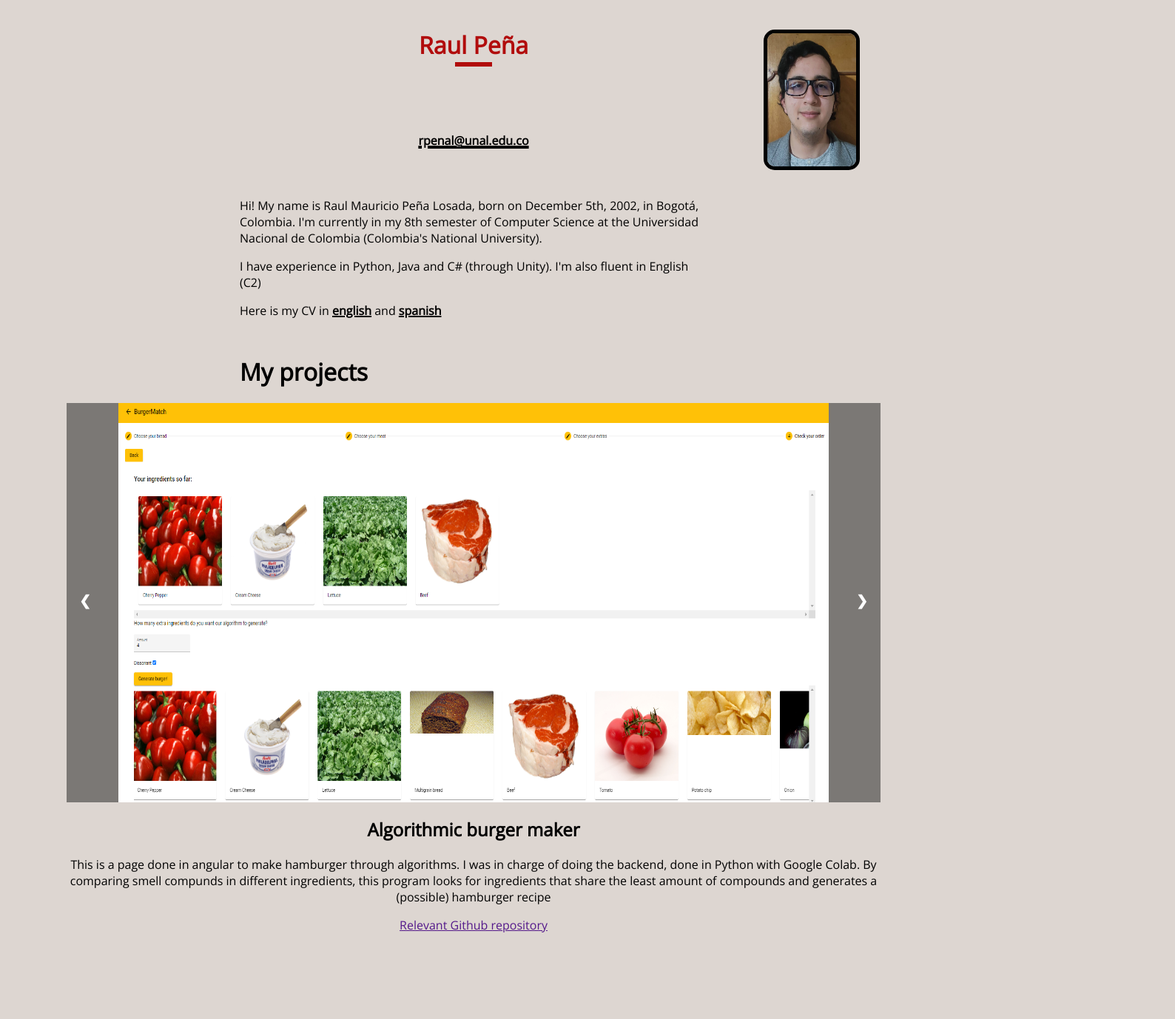
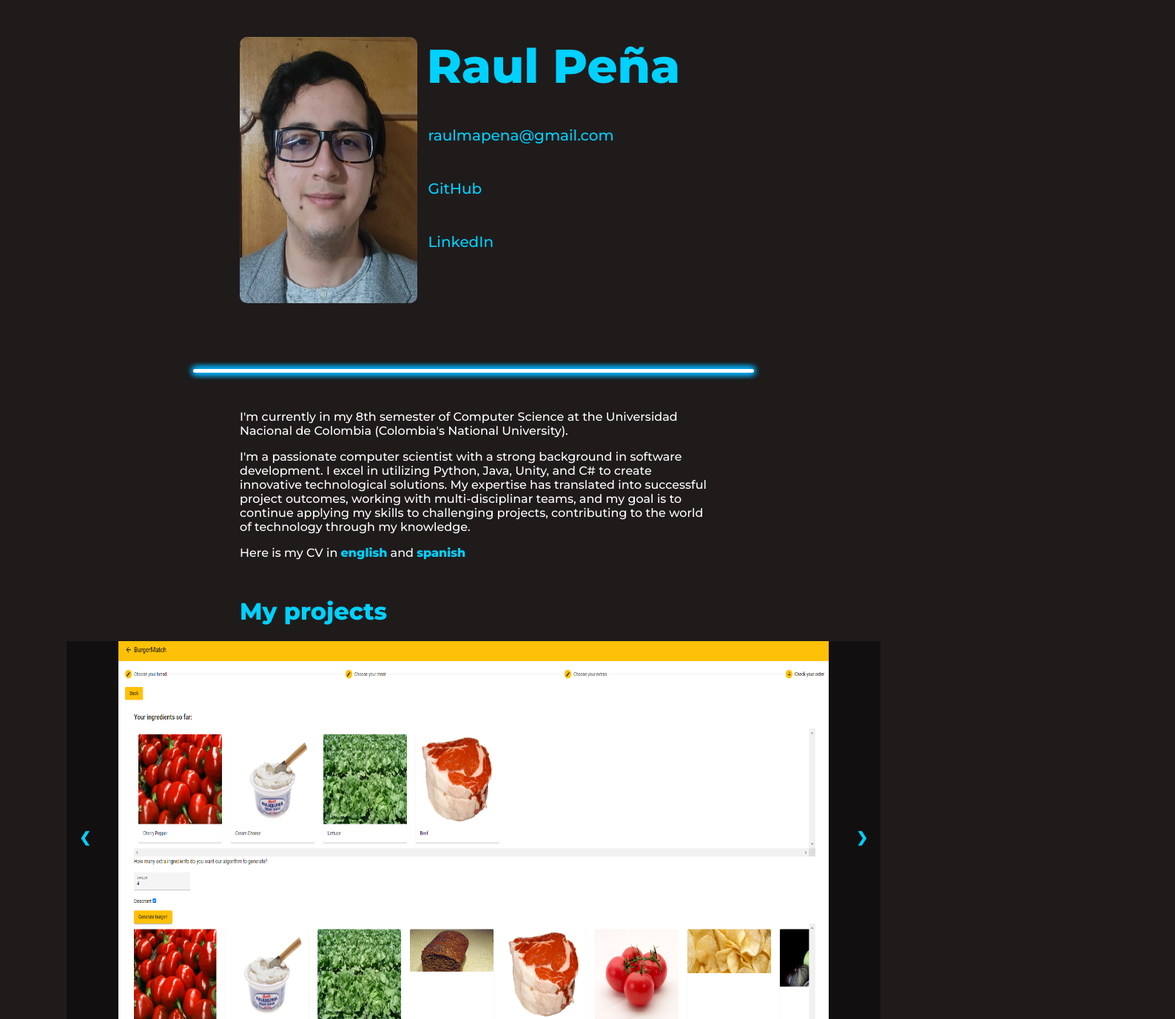
Before and after one commit to rpenal/rpenal.github.io, a plain HTML site: page index.html in a window 1280 px wide. Shown: the top 1378 px of the page at 74% size, 1588 px wide, since content can reach past the window. Before the commit the page ends 1270 px from the top, so only its background shows below. Drawn offline with nearby package versions, Linux system fonts and the light colour scheme.

Commit message:
Design overhaul

```diff
--- a/Ejercicio1.css
+++ b/Ejercicio1.css
@@ -1,63 +1,78 @@
 
 
 body {
-    font-family: "Open Sans";
-    background-color: rgb(221, 214, 209);
+    font-family: 'Montserrat', sans-serif;
+    background-color: #1F1B1B;
+
+}
+
+.MainInfo {
+    max-width: 100%;
+    width: 100%;
+    margin-bottom: 160px;
+    padding-left: 25%;
+
+}
+
+.MTitle {
+    margin-top: 50px;
+    font-size: 32px;
+    width: 40%;
+    color: #00D1FF;
+    margin-left: 20%;
 }
 
 
-.MTitle {
-    text-align: center;
-    color: rgba(175, 0, 0, 0.945);
-    padding-top: 10px;
-    position:relative;
+.Email {
+    width: 40%;
+    margin-left: 20.13%;
+    font-size: 20px;
+    font-weight: 500px;
+    color: #00D1FF;
 }
 
-.MTitle:after {
-    content: "";
-    position:absolute;
-    left:0;right:0;
-    top:100%;
-    margin: 2px auto;
-    width:50px;
-    height:6px;
-    background: rgba(175, 0, 0, 0.945);
+a:link{
+    text-decoration: none;
+    color: #00D1FF;
+
 }
 
-.Email {
-    text-align: center;
-    padding-top: 75px;
-    text-decoration-line: underline;
-    text-decoration-thickness: 3px;
-    padding-bottom: 50px;
-}
 
 #CVDocLinkESP, #CVDocLinkENG {
     text-align: center;
-    padding-top: 75px;
-    text-decoration-line: underline;
-    text-decoration-thickness: 2px;
-    padding-bottom: 25px;
     font-weight: bold;
-    color:#000000;
+    color:#00D1FF;
 }
 
 .Photo {
-    position: absolute;
+    top: 5%;
+    right: 25%;
+    width: 240px;
+    height: 360px;
     float: left;
-    top: 5%;
-    right: 10%;
-    width: 120px;
-    height: 180px;
+
+}
+
+#FrontFacingPhoto {
+    width: 240px;
+    height: 360px;
     border-radius: 10px;
 }
 
-#FrontFacingPhoto {
-    width: 120px;
-    height: 180px;
-    border-radius: 15px;
-    border: 5px solid #000000;
-
+.Line {
+    top: 0px;
+    left: 0px;
+    margin-left: 20%;
+    width: 60%;
+    height: 5px;
+    border-radius: 10px;
+    background: #fff;
+    box-shadow: 0 0 10px #00B3FF,
+                 0 0 10px #00B3FF,
+                 0 0 10px #00B3FF,
+                 0 0 10px #00B3FF,
+                 0 0 10px #00B3FF;
+    margin-bottom: 50px;
 }
 
 #IntroText{
@@ -85,7 +100,7 @@ body {
     width: auto;
     margin-top: -23px;
     padding: 17px;
-    color: rgb(255, 255, 255);
+    color: #00D1FF;
     font-weight: bold;
     font-size: 19px;
     transition: 0.4s ease;
@@ -102,16 +117,36 @@ body {
     position: relative;
     margin-top: 50px;
     margin-left: 25%;
+    color: #00D1FF;
 
 }
 
+#SlideTextHeader {
+    color: #00D1FF;
+    text-align: center;
+    margin-top: 50px;
+}
+
+#Repository, #GitRepo {
+    color: #00D1FF;
+    align-content: center;
+    text-align: center;
+}
+
 .CarouselTextContainer {
-    text-align: center;
     max-width: 1100px;
     position: relative;
-    margin: auto;
+    width: 50%;
+    padding-left: 25%;
+    margin-bottom: 50px;
 }
 
+#SlideTextContent {
+    text-align: left;
+}
+
+
+
 p {
-    color: rgb(0, 0, 0)
+    color: rgb(255, 255, 255)
 }
--- a/Ejericio1.js
+++ b/Ejericio1.js
@@ -41,7 +41,7 @@ function changeImgLeft() {
 if (i > 0) {
         i--;
     } else {
-        i = 2;
+        i = headerList.length-1;
     }
     changeText(i);
 
--- a/index.html
+++ b/index.html
@@ -4,22 +4,38 @@
       <link href="Ejercicio1.css" type="text/css" rel="stylesheet" />
       <link rel="preconnect" href="https://fonts.googleapis.com">
       <link rel="preconnect" href="https://fonts.gstatic.com" crossorigin>
-      <link href="https://fonts.googleapis.com/css2?family=Open+Sans&display=swap" rel="stylesheet">
+      <link rel="preconnect" href="https://fonts.googleapis.com%22%3E/">
+      <link rel="preconnect" href="https://fonts.gstatic.com/" crossorigin>
+      <link href="https://fonts.googleapis.com/css2?family=Montserrat:wght@500;600;800&display=swap" rel="stylesheet">
     </head>
     <script src="Ejericio1.js"></script>
     <body onload="defaultPhoto()">
-      <div class ="MTitle">
-        <h1 >Raul Peña</h1>
+
+      <div class="MainInfo">
+        <div class = "Photo">
+          <img id = "FrontFacingPhoto" src="Fotos\FrontFacing.jpg">
+        </div>
+        <div class ="MTitle">
+          <h1 >Raul Peña</h1>
+        </div>
+        <div class = "Email">
+          <a href="mailto:raulmapena@gmail.com">raulmapena@gmail.com</a>
+          <br>
+          <br>
+          <br>
+          <a href="https://github.com/rpenal">GitHub</a>
+          <br>
+          <br>
+          <br>
+          <a href="https://www.linkedin.com/in/raul-mauricio-pe%C3%B1a-losada-9ab298233/">LinkedIn</a>
+        </div>
       </div>
-      <div class = "Email">
-        <a href="mailto:rpenal@unal.edu.co" style='color: black; font-weight: bold;'>rpenal@unal.edu.co</a>
-      </div>
-      <div class = "Photo">
-        <img id = "FrontFacingPhoto" src="Fotos\FrontFacing.jpg">
+      <div class="Line">
+
       </div>
       <div id = "IntroText">
-        <p>Hi! My name is Raul Mauricio Peña Losada, born on December 5th, 2002, in Bogotá, Colombia. I'm currently in my 8th semester of Computer Science at the Universidad Nacional de Colombia (Colombia's National University).</p>
-        <p>I have experience in Python, Java and C# (through Unity). I'm also fluent in English (C2)</p>
+        <p>I'm currently in my 8th semester of Computer Science at the Universidad Nacional de Colombia (Colombia's National University).</p>
+        <p>I'm a passionate computer scientist with a strong background in software development. I excel in utilizing Python, Java, Unity, and C# to create innovative technological solutions. My expertise has translated into successful project outcomes, working with multi-disciplinar teams, and my goal is to continue applying my skills to challenging projects, contributing to the world of technology through my knowledge.</p>
         <p>Here is my CV in <a id = "CVDocLinkENG" href="https://drive.google.com/file/d/1puQQ-jCidAVI55d_OXfpcouM5WwwCwi7/view?usp=sharing" target="_blank">english</a> and <a id = "CVDocLinkESP" href="https://drive.google.com/file/d/1m_mjTmhMBtpjFrAuRbn87bNIynNqCovS/view?usp=sharing" target="_blank">spanish</a></p>
       </div>
       <div class="Separator">
@@ -37,9 +53,10 @@
         <div id="carousel_text">
           <h2 id="SlideTextHeader"></h2>
           <p id = "SlideTextContent"></p>
-          <a id = "GitRepo" href ="" target="_blank">Relevant Github repository</a>
+          <p id ="Repository"><a id = "GitRepo" href ="" target="_blank">Relevant Github repository</a></p>
         </div>
       </div>
 
     </body>
+
 </htlm>
```
